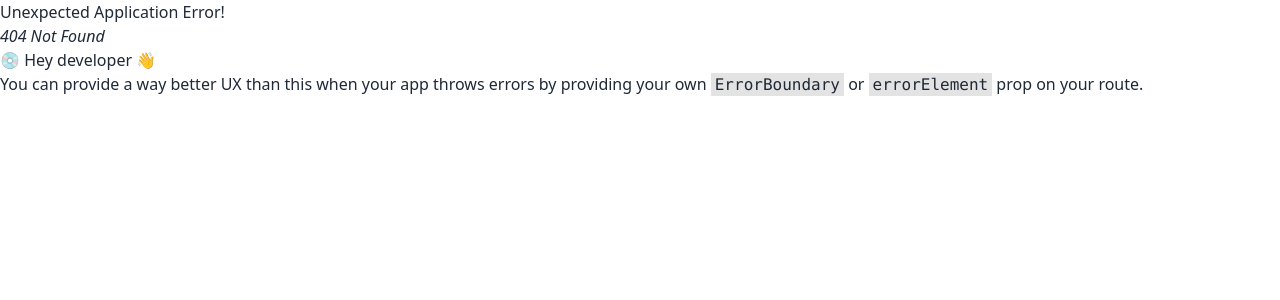
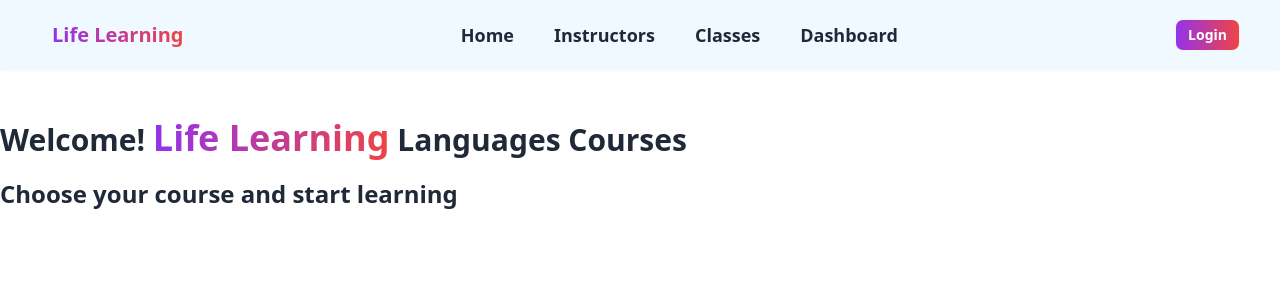
Before and after one commit to hasibulhasan372/life-learning-client, a React (Vite) app: page /classes in a window 1280 px wide. Before the commit this address had no page. Shown: the top 300 px of the page. Built offline with nearby package versions, Linux system fonts and the light colour scheme.

Commit message:
classe page created

```diff
--- a/package.json
+++ b/package.json
@@ -17,6 +17,7 @@
     "match-sorter": "^6.3.1",
     "react": "^18.2.0",
     "react-dom": "^18.2.0",
+    "react-hook-form": "^7.44.3",
     "react-icons": "^4.9.0",
     "react-router-dom": "^6.12.0",
     "sort-by": "^1.2.0"
--- a/src/Routes/Routes.jsx
+++ b/src/Routes/Routes.jsx
@@ -1,6 +1,7 @@
 import { createBrowserRouter } from "react-router-dom";
 import Main from "../layout/Main";
 import Home from "../pages/Home/Home/Home";
+import Classes from "../pages/CLasses/Classes";
 
 const router = createBrowserRouter([
     {
@@ -10,6 +11,10 @@ const router = createBrowserRouter([
             {
                 path: "/",
                 element: <Home></Home>
+            },
+            {
+                path: "/classes",
+                element: <Classes></Classes>
             }
         ]
     },
--- a/src/index.css
+++ b/src/index.css
@@ -3,8 +3,14 @@
 @tailwind utilities;
 
 .navbar-con{
-    @apply max-w-[2340px] lg:px-10 lg:overflow-hidden
+    @apply max-w-[2340px] lg:px-10 overflow-hidden mx-auto;
+}
+.content-con{
+    @apply max-w-[1290px] mx-auto overflow-hidden;
 }
 .logo-name{
-    @apply text-lg text-transparent lg:text-xl bg-clip-text bg-gradient-to-r from-purple-600 to-red-500 font-bold md:font-extrabold
+    @apply text-lg text-transparent lg:text-xl bg-clip-text bg-gradient-to-r from-purple-600 to-red-500 font-bold md:font-extrabold;
 }
+.menu-bar{
+    @apply text-lg font-bold list-none;
+}
--- /dev/null
+++ b/src/pages/CLasses/Classes.jsx
@@ -0,0 +1,12 @@
+
+
+const Classes = () => {
+    return (
+        <div className="content-con mt-4 md:mt-8 lg:mt-12">
+            <h1 className="text-lg text-center md:text-left md:text-2xl lg:text-3xl font-bold">Welcome! <span className=" text-transparent bg-clip-text bg-gradient-to-r from-purple-600 to-red-500 font-bold md:font-extrabold text-xl sm:text-2xl md:text-3xl lg:text-4xl">Life Learning</span> Languages Courses</h1>
+            <h3 className="text-lg text-center md:text-left md:text-xl lg:text-2xl mt-3 md:mt-5 font-bold">Choose your course and start learning</h3>
+        </div>
+    );
+};
+
+export default Classes;
--- /dev/null
+++ b/src/pages/CLasses/Courses.jsx
@@ -0,0 +1,11 @@
+
+
+const Courses = () => {
+    return (
+        <div>
+
+        </div>
+    );
+};
+
+export default Courses;
--- a/src/pages/shared/Navbar.jsx
+++ b/src/pages/shared/Navbar.jsx
@@ -3,18 +3,20 @@ import { Link } from "react-router-dom";
 
 const Navbar = () => {
     return (
-        <div className="navbar-con flex justify-between items-center bg-sky-50 h-12 md:h-30  shadow-sm">
+        <div className="navbar-con flex justify-between items-center bg-sky-50 h-12 md:h-30 lg:h-[70px]  shadow-sm">
             <div>
                 <Link to="/" className="flex md:gap-3 items-center">
                     <img src="" alt="" />
                     <h2 className="logo-name">Life Learning</h2>
                 </Link>
             </div>
-          <div className="md:space-x-6 lg:space-x-10 text-lg font-semibold  ">
-            <Link to='/' className="">Home</Link>
-            <Link to='/instructors' className="">Instructors</Link>
-            <Link to='/classes' className="">Classes</Link>
-            <Link to='/dashboard' className="">Dashboard</Link>
+            <div className="">
+               <ul className="md:hover:transition md:hover:duration-500 md:space-x-6 lg:space-x-10  flex items-center ">
+               <li className="menu-bar">  <Link to='/'>Home</Link></li>
+                <li className=" menu-bar"> <Link to='/instructors' className="">Instructors</Link></li>
+                <li className=" menu-bar"><Link to='/classes' className="">Classes</Link></li>
+                <li className="menu-bar"> <Link to='/dashboard' className="">Dashboard</Link></li>
+               </ul>
             </div>
             <div>
                 <Link to='/login' className="btn btn-sm  bg-gradient-to-r from-purple-600 to-red-500 text-white capitalize font-semibold">Login</Link>
```
Also changed, not shown: src/components/Card/CoursesCard.jsx (added), src/hooks/useCourses.jsx (added), 1 other file (tests, documents, lock files or other folders). Lines whose indentation alone changed are shown as unchanged.
